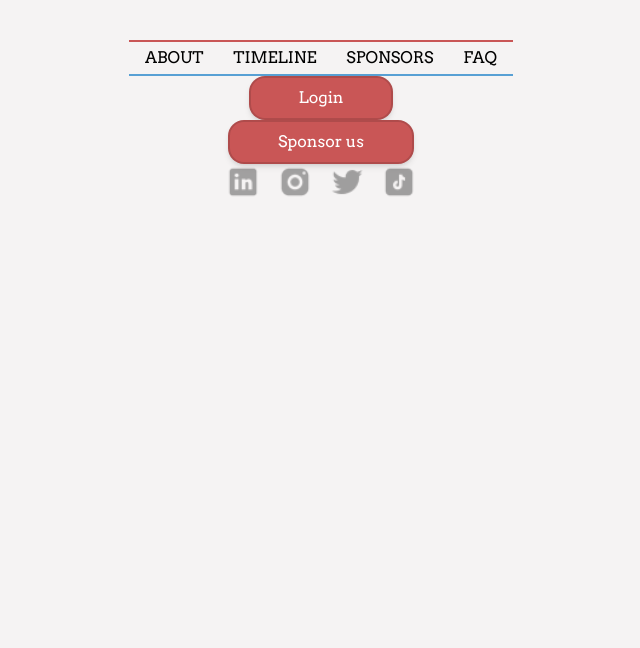
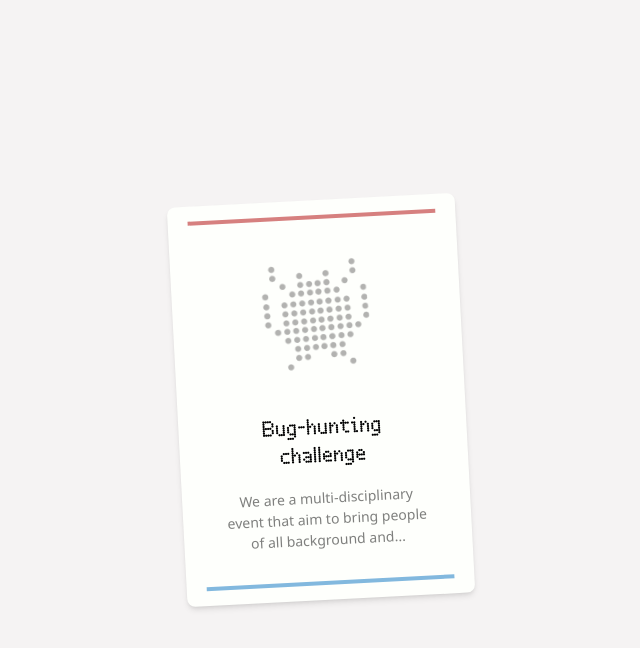
Before and after one commit to yu-hacks/yuHacks_client, a Next.js app: page / in a window 1280 px wide. Shown: the top 648 px of the page, without its empty margins (319-959 px from the left). Built offline with nearby package versions, Linux system fonts and the light colour scheme.

Commit message:
Added 1 card

```diff
--- a/src/app/layout.tsx
+++ b/src/app/layout.tsx
@@ -5,6 +5,8 @@ import Button from '@/components/common/Button.component'
 import Socials from '@/components/common/Socials.component'
 
 import localFont from 'next/font/local'
+import YorkUHacksWatermark from '@/components/common/YorkUHacksWatermark.component'
+import ChallengeCard from '@/components/common/ChallengeCard.component'
 
 // Font files can be colocated inside of `app`
 const ndot47 = localFont({
@@ -27,11 +29,12 @@ export default function RootLayout({
 }) {
   return (
     <html lang="en" className={ndot47.variable}>
-      <body>
-        <Navbar />
+      <body className='flex items-center justify-center'>
+        {/* <Navbar />
         <Button name={"Login"}/>
         <Button name={"Sponsor us"}/>
-        <Socials />
+        <Socials /> */}
+        <ChallengeCard />
         {children}
       </body>
     </html>
--- a/src/components/common/ChallengeCard.component.tsx
+++ b/src/components/common/ChallengeCard.component.tsx
@@ -1,8 +1,20 @@
 import React, { FC } from 'react'
+import Image from 'next/image'
+import bugImg from '@/public/images/bug.png'
 
 const ChallengeCard: FC = () => {
     return (
-        <div>ChallengeCard.component</div>
+        <div className='-rotate-3 rounded-lg shadow-md sm:w-72 sm:h-[400px] bg-[#FEFFFC] flex items-center'>
+            <div className='h-[370px] mx-5 border-t-4 border-b-4 border-t-[#c95656] border-b-[#58A0D4] border-opacity-75'>
+                <Image src={bugImg} alt={'bug'} className='w-28 h-28 mx-auto my-10' />
+                <div className="flex flex-col w-10/12 mx-auto my-5 font-ndot47 text-center text-black text-xl">
+                    Bug-hunting challenge
+                </div>
+                <div className="flex flex-col w-10/12 mx-auto font-I text-center text-black text-opacity-50 text-[14px]">
+                    We are a multi-disciplinary event that aim to bring people of all background and...
+                </div>
+            </div>
+        </div>
     )
 }
 
```
Also changed, not shown: src/components/common/YorkUHacksWatermark.component.tsx (+6 -6 lines), src/public/images/bug.png (added).
